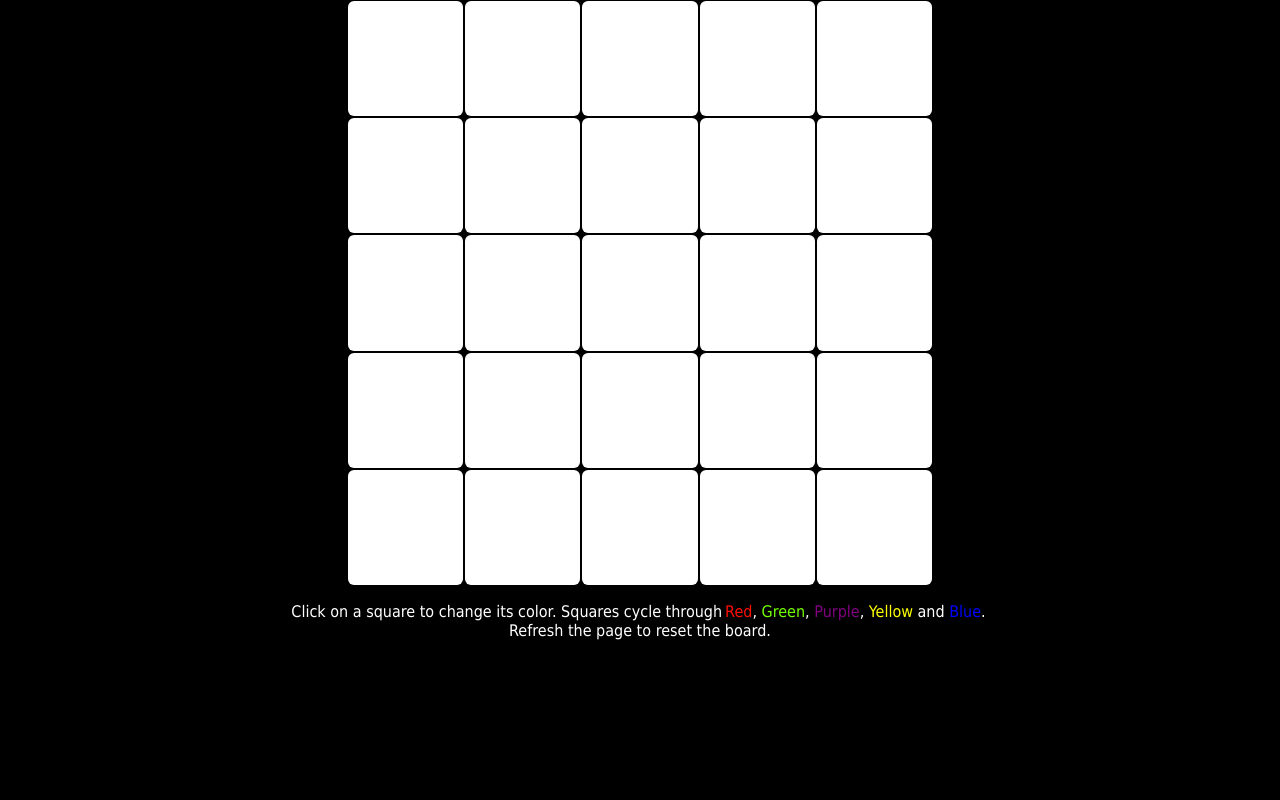
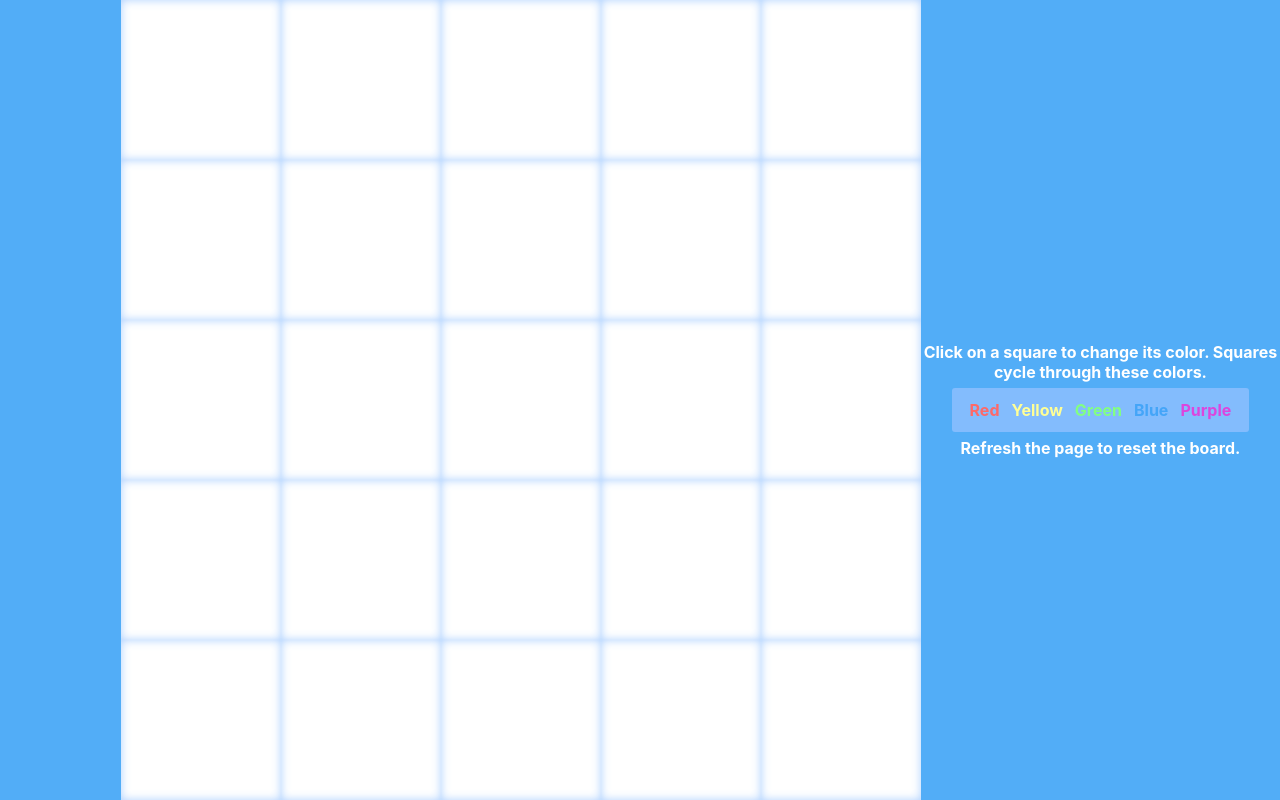
Before and after one commit to wmcooper2/color-changing-tiles, a React (Create React App) app: page / in a window 1280 px wide. Built offline with nearby package versions, Linux system fonts and the light colour scheme.

Commit message:
Changed color theme. Got it to flex the way I want for different screen sizes. Put instructions on the right side and centered the game board. Fixed margin issue to fit the game board within 100vh while still showing square separation by using inset box shadows.

```diff
--- a/public/index.html
+++ b/public/index.html
@@ -7,36 +7,12 @@
     <meta name="theme-color" content="#000000" />
     <meta
       name="description"
-      content="Web site created using create-react-app"
+      content="Generic tool of color changing tiles to track game state."
     />
-    <!--
-      manifest.json provides metadata used when your web app is installed on a
-      user's mobile device or desktop. See https://developers.google.com/web/fundamentals/web-app-manifest/
-    -->
     <link rel="manifest" href="%PUBLIC_URL%/manifest.json" />
-    <!--
-      Notice the use of %PUBLIC_URL% in the tags above.
-      It will be replaced with the URL of the `public` folder during the build.
-      Only files inside the `public` folder can be referenced from the HTML.
-
-      Unlike "/favicon.ico" or "favicon.ico", "%PUBLIC_URL%/favicon.ico" will
-      work correctly both with client-side routing and a non-root public URL.
-      Learn how to configure a non-root public URL by running `npm run build`.
-    -->
-    <title>React App</title>
+    <title>Color Changing Tiles</title>
   </head>
   <body>
-    <noscript>You need to enable JavaScript to run this app.</noscript>
     <div id="root"></div>
-    <!--
-      This HTML file is a template.
-      If you open it directly in the browser, you will see an empty page.
-
-      You can add webfonts, meta tags, or analytics to this file.
-      The build step will place the bundled scripts into the <body> tag.
-
-      To begin the development, run `npm start` or `yarn start`.
-      To create a production bundle, use `npm run build` or `yarn build`.
-    -->
   </body>
 </html>
--- a/src/App.css
+++ b/src/App.css
@@ -1,56 +1,147 @@
+:root {
+  --red: rgb(255, 16, 3);
+  --yellow: rgb(255, 255, 0);
+  --green: rgb(116, 255, 3);
+  --blue: rgb(0, 0, 255);
+  --purple: rgb(128, 0, 128);
+  --black: rgb(0, 0, 0);
+
+  --pastel-yellow: rgb(255, 255, 149);
+  --pastel-purple: rgb(221, 69, 221);
+  --forest-green: rgb(7, 126, 7);
+  --pastel-green: rgba(130, 255, 130, 1);
+  --darker-blue: rgba(37, 113, 175, 0.877);
+  --dark-blue: rgba(59, 162, 247, 0.877);
+  --light-blue: rgba(146, 193, 255, 0.76);
+  --light-red: rgb(253, 105, 105);
+  --white: rgba(255, 255, 255, 1);
+
+  --gameH: 100vh;
+  --square-size: calc(var(--gameH) / 5);
+  --soft-borders: 3px;
+  --fonts: Tahoma, Arial;
+  --small-padding: 6px;
+  --med-padding: 12px;
+  --thin-margin: 1px;
+  --med-margin: 6px;
+  --large-margin: 10vw;
+  --instructionsW: 15vw;
+  --instructionsH: var(--gameH);
+}
+
 body {
   display: flex;
   flex-direction: row;
   justify-content: center;
-  background-color: rgba(0, 0, 0, 1);
+  background-color: var(--dark-blue);
+}
+
+#root {
+  display: flex;
+}
+
+#App {
+  margin: 3vh 3vw;
+}
+
+#leftfiller {
+  width: var(--instructionsW);
 }
 
 .row {
   display: flex;
+  flex-direction: row;
   justify-content: center;
 }
 
 .square {
   display: flex;
-  width: 9vw;
-  height: 9vw;
-  border-radius: 6px;
-  margin: 1px;
-  background-color: white;
+  width: var(--square-size);
+  height: var(--square-size);
+  border-radius: calc(2 * --soft-borders);
+  /* margin: var(--thin-margin); */
+  background-color: var(--white);
+  box-shadow: inset 0px 0px 10px var(--light-blue);
 }
 
 .square:hover {
-  box-shadow: inset 0px 0px 30px black;
+  box-shadow: inset 0px 0px 20px var(--black);
 }
 
 .instructions {
+  display: flex;
+  flex-direction: column;
+  justify-content: center;
+  flex-wrap: wrap;
   text-align: center;
-  color: white;
-  font-family: Tahoma, Arial;
+  align-items: center;
+  color: var(--white);
+  font-weight: bold;
+  font-family: var(fonts);
+  border-radius: var(--soft-borders);
 }
 
 .colors {
-  color: white;
-  border-radius: 3px;
-  padding: 3px;
+  display: flex;
+  flex-direction: row;
+  justify-content: center;
+  flex-wrap: wrap;
+  max-width: 90%;
+  border-radius: var(--soft-borders);
+  margin: var(--med-margin);
+  padding: var(--med-padding);
+  background-color: var(--light-blue);
+}
+
+span {
+  margin: auto var(--med-margin);
+  font-weight: bold;
 }
 
 .red {
-  color: rgb(255, 16, 3);
+  color: var(--light-red);
+}
+
+.square.red {
+  background-color: var(--light-red);
 }
 
 .yellow {
-  color: rgb(255, 255, 0);
+  color: var(--pastel-yellow);
+}
+
+.square.yellow {
+  background-color: var(--pastel-yellow);
 }
 
 .green {
-  color: rgb(116, 255, 3);
+  color: var(--pastel-green);
+}
+
+.square.green {
+  background-color: var(--pastel-green);
+}
+
+.blue {
+  color: var(--dark-blue);
+}
+
+.square.blue {
+  background-color: var(--dark-blue);
 }
 
 .purple {
-  color: rgb(128, 0, 128);
+  color: var(--pastel-purple);
 }
 
-.blue {
-  color: rgb(0, 0, 255);
+.square.purple {
+  background-color: var(--pastel-purple);
 }
+
+.white {
+  color: var(--white);
+}
+
+.square.white {
+  background-color: var(--white);
+}
--- a/src/App.js
+++ b/src/App.js
@@ -10,18 +10,20 @@ function App() {
   }
   return (
     <React.Fragment>
+      <div id="leftfiller"></div>
       <div className="App">{rows}</div>
-      <p className="instructions">
-        Click on a square to change its color. Squares cycle through
-        <span className="colors">
-          <span className="red">Red</span>,<span className="green"> Green</span>
-          ,<span className="purple"> Purple</span>,
-          <span className="yellow"> Yellow</span> and
-          <span className="blue"> Blue</span>.
-        </span>
-        <br />
+      <div className="instructions">
+        Click on a square to change its color. Squares cycle through these
+        colors.
+        <p className="colors">
+          <span className="red">Red</span>
+          <span className="yellow">Yellow</span>
+          <span className="green">Green</span>
+          <span className="blue">Blue</span>
+          <span className="purple">Purple</span>
+        </p>
         Refresh the page to reset the board.
-      </p>
+      </div>
     </React.Fragment>
   );
 }
--- a/src/components/square.jsx
+++ b/src/components/square.jsx
@@ -23,26 +23,20 @@ class Square extends React.Component {
     });
   };
 
-  defaultColor = "rgb(255,255,255)"; //white
-  colors = [
-    "rgb(0, 0, 255)", //blue
-    "rgb(255, 16, 3)", //red
-    "rgb(116, 255, 3)", //green
-    "rgb(128, 0, 128)", //violet
-    "rgb(255, 255, 0)" //yellow
-  ];
+  defaultColor = "white";
+  colors = ["purple", "red", "yellow", "green", "blue"];
 
   render() {
     let squareColor = this.state.inPlay
       ? this.colors[this.state.choice]
       : this.defaultColor;
+    let classes = "square " + squareColor;
     return (
       <div
-        className="square"
+        className={classes}
         onClick={event => {
           this.handleClick(event);
         }}
-        style={{ backgroundColor: squareColor }}
       ></div>
     );
   }
```
Also changed, not shown: public/manifest.json.
